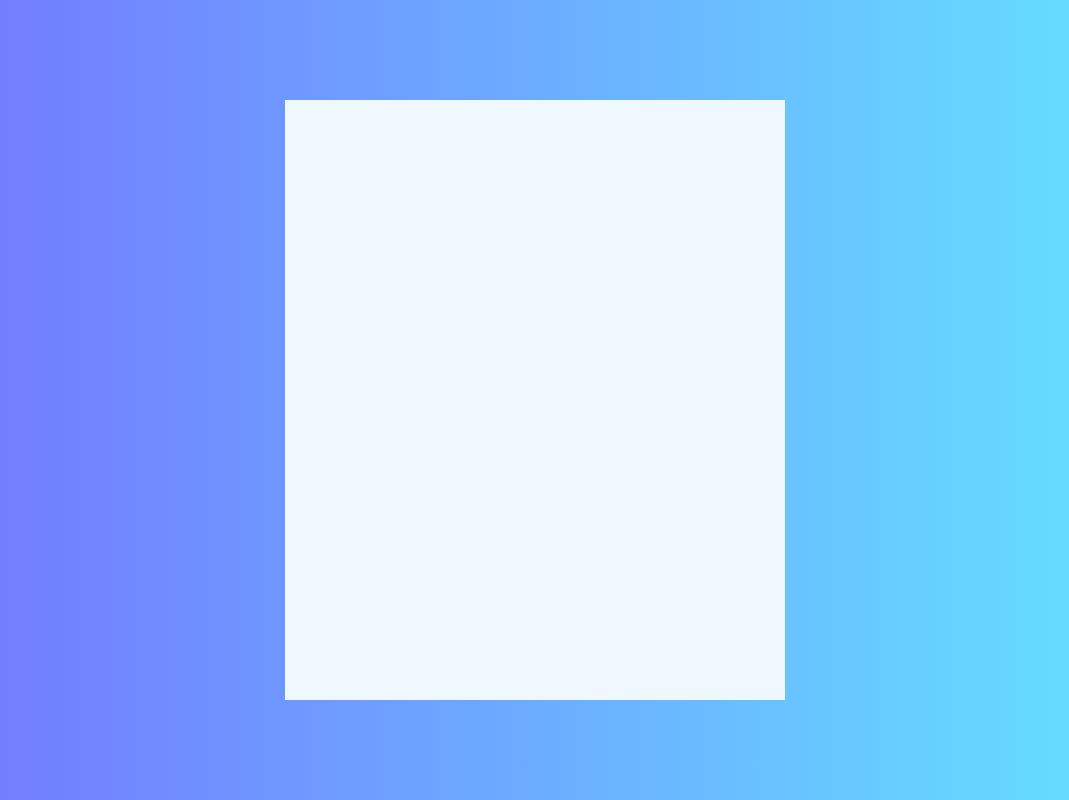
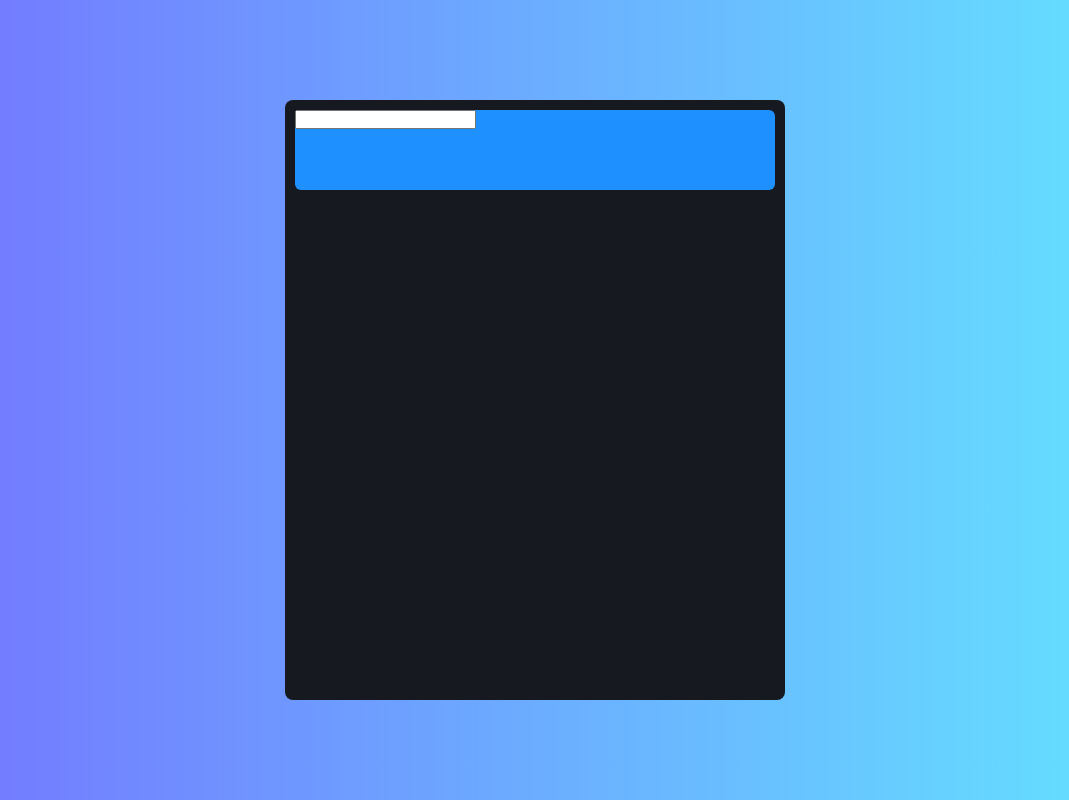
Before and after one commit to nasemul1/OIBSIP-leve-2-task-1, a plain HTML site: page index.html in a window 1280 px wide. Shown: the whole page, without its empty margins (105-1174 px from the left). Drawn offline with Linux system fonts and the light colour scheme.

Commit message:
modified files

```diff
--- a/index.html
+++ b/index.html
@@ -8,7 +8,12 @@
 </head>
 <body>
     <div class="container">
-
+        <div class="display-container">
+            <div class="display">
+                <input type="text" class="">
+            </div>
+        </div>
+        <div class="button"></div>
     </div>
     <script src="./script.js"></script>
 </body>
--- a/styles.css
+++ b/styles.css
@@ -18,7 +18,23 @@ html, body{
 .container{
     width: 500px;
     height: 600px;
-    background-color: aliceblue;
+    background-color: #161A20;
+    border: none;
+    border-radius: 8px;
+}
+
+.display-container{
+    width: 100%;
+    height: 100px;
+    padding: 10px;
+}
+
+.display{
+    width: 100%;
+    height: 100%;
+    border: none;
+    border-radius: 6px;
+    background-color:dodgerblue;
 }
 
 @media only screen and (max-width: 550px){
```
